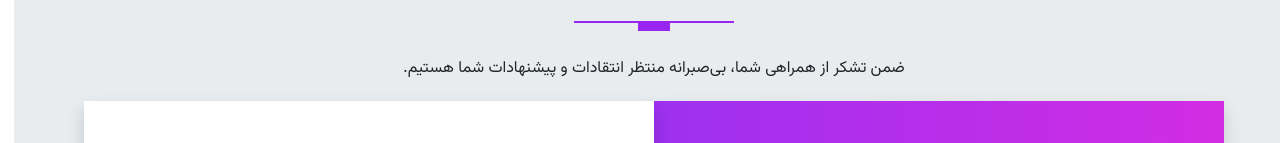
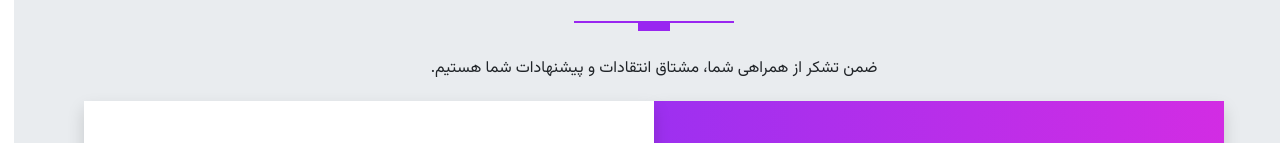
Before and after one commit to geekzahra/psychologist-landing-page, a website: page index.html in a window 1280 px wide. Shown: the part 6747-6890 px from the top of the page. Drawn offline with Linux system fonts and the light colour scheme.

Commit message:
contact me - text change

```diff
--- a/index.html
+++ b/index.html
@@ -536,7 +536,7 @@
       <br>
       <br>
       <p class="lh-lg">
-        ضمن تشکر از همراهی شما، بی‌صبرانه منتظر انتقادات و پیشنهادات شما هستیم.
+        ضمن تشکر از همراهی شما، مشتاق انتقادات و پیشنهادات شما هستیم.
       </p>
     </div>
 
```
